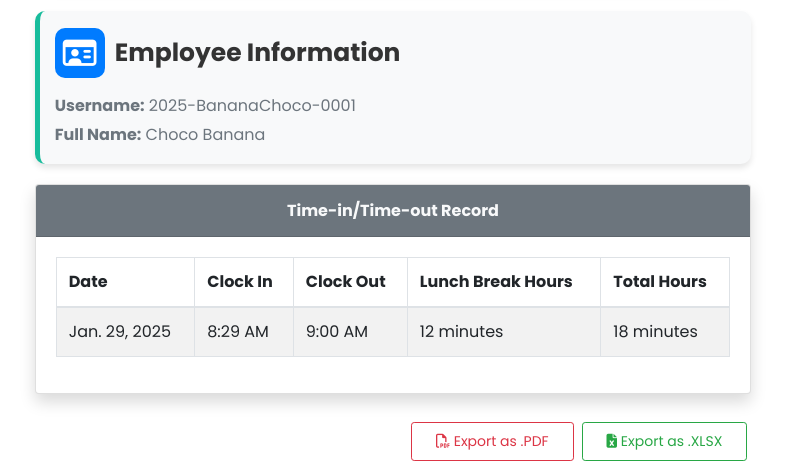
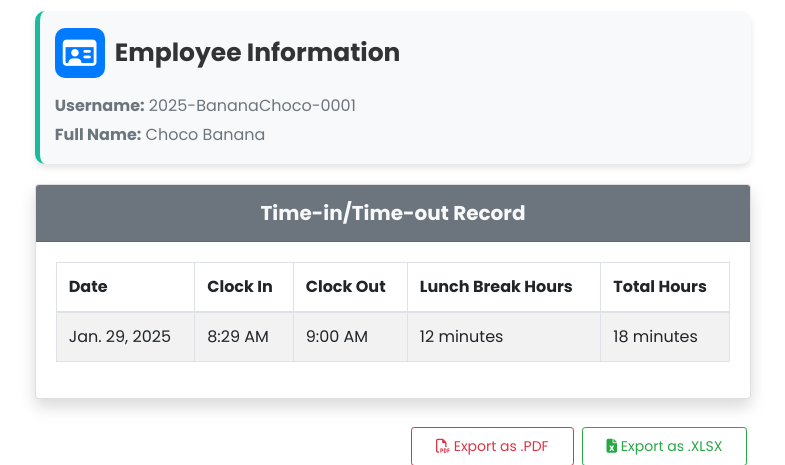
Before and after one commit to aviennn/timekeeping_system, a Django app: page /view_records/1/ in a window 1280 px wide. Shown: the part 275-740 px from the top of the page, without its empty margins (247-1032 px from the left). Run offline with Django 5.2, Linux system fonts and the light colour scheme; a user stored in the database is signed in; data comes from the database, SQL or seed files in the repository; some libraries are stand-ins or nearby versions.

Commit message:
another table header text edit

```diff
--- a/TimeKeeping_App/templates/admin_dashboard.html
+++ b/TimeKeeping_App/templates/admin_dashboard.html
@@ -56,7 +56,7 @@
 
         <div class="card shadow mb-4">
             <div class="card-header bg-secondary py-3">
-                <h6 class="m-0 font-weight-bold text-light text-center">List of Employees</h6>
+                <h5 class="m-0 font-weight-bold text-light text-center">List of Employees</h5>
             </div>
 
             <div class="card-body">
--- a/TimeKeeping_App/templates/dashboard.html
+++ b/TimeKeeping_App/templates/dashboard.html
@@ -143,7 +143,7 @@
 
     <div class="card shadow mb-4">
         <div class="card-header bg-secondary py-3">
-            <h6 class="m-0 font-weight-bold text-light text-center">Time-in/Time-out Record</h6>
+            <h5 class="m-0 font-weight-bold text-light text-center">Time-in/Time-out Record</h5>
         </div>
 
         <div class="card-body">
--- a/TimeKeeping_App/templates/view_records.html
+++ b/TimeKeeping_App/templates/view_records.html
@@ -65,7 +65,7 @@
     {% if time_records %}
     <div class="card shadow mb-4">
         <div class="card-header bg-secondary py-3">
-            <h6 class="m-0 font-weight-bold text-light text-center">Time-in/Time-out Record</h6>
+            <h5 class="m-0 font-weight-bold text-light text-center">Time-in/Time-out Record</h5>
         </div>
     <div class="card-body">
         <div class="table-responsive">
```
